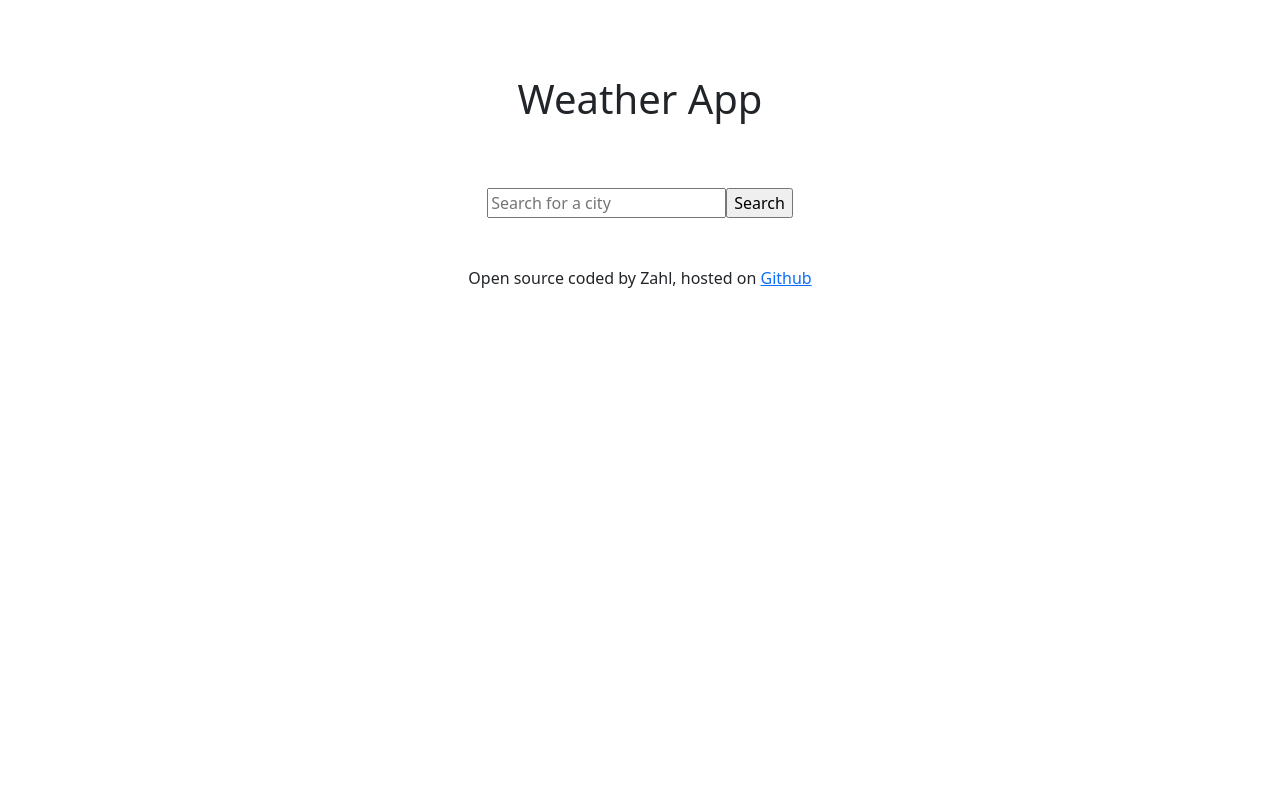
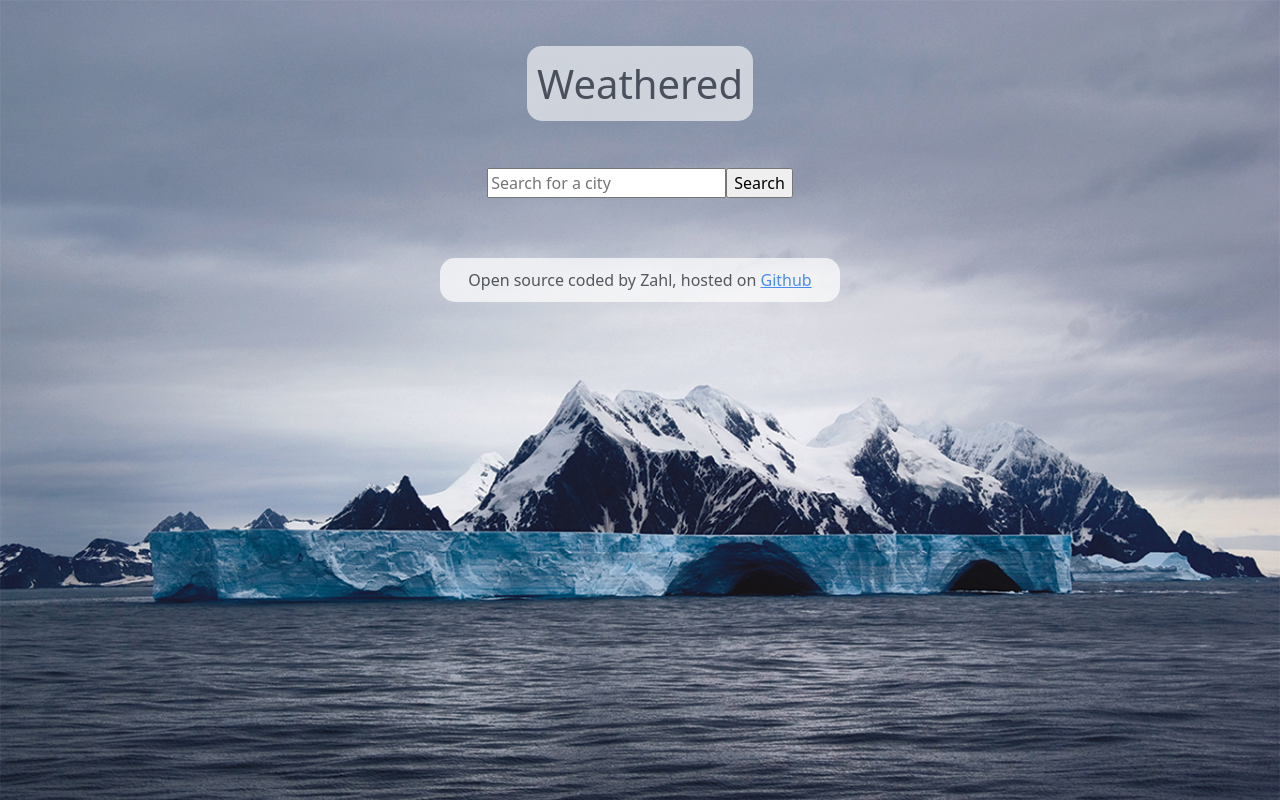
Before and after one commit to SZahl/React-weather, a React (Create React App) app: page / in a window 1280 px wide. Built offline with nearby package versions, Linux system fonts and the light colour scheme.

Commit message:
Updated css, added date to weather component

```diff
--- a/public/index.html
+++ b/public/index.html
@@ -9,7 +9,7 @@
       name="description"
       content="Web site created using create-react-app"
     />
-    <link rel="apple-touch-icon" href="%PUBLIC_URL%/logo192.png" />
+
     <!--
       manifest.json provides metadata used when your web app is installed on a
       user's mobile device or desktop. See https://developers.google.com/web/fundamentals/web-app-manifest/
--- a/src/App.css
+++ b/src/App.css
@@ -1,9 +1,40 @@
+body {
+  background-image: url("./Wallpaper.jpg");
+  background-size: cover;
+}
+
+h1 {
+  background-color: white;
+  border-radius: 15px;
+  opacity: 0.6;
+  max-width: 400px;
+  margin: auto;
+  text-align: center;
+  display: inline;
+  padding: 10px;
+  margin: 25px;
+}
+
 .App {
   text-align: center;
-
-  padding: 50px;
+  padding: 40px;
+  margin: 20px;
 }
 
-.App h1 {
-  margin: 25px;
+.Show-weather {
+  background-color: white;
+  border-radius: 15px;
+  opacity: 0.6;
+  max-width: 900px;
+  margin: auto;
 }
+
+.Footer {
+  background: white;
+  padding: 10px;
+  max-width: 400px;
+  text-align: center;
+  margin: auto;
+  border-radius: 15px;
+  opacity: 0.7;
+}
--- a/src/App.js
+++ b/src/App.js
@@ -5,10 +5,12 @@ import React from "react";
 export default function App() {
   return (
     <div className="App">
-      <h1>Weather App</h1>
+      <h1>Weathered</h1>
       <Search />
-      Open source coded by Zahl, hosted on{" "}
-      <a href="https://github.com/SZahl/React-weather-app">Github</a>
+      <div className="Footer">
+        Open source coded by Zahl, hosted on{" "}
+        <a href="https://github.com/SZahl/React-weather-app">Github</a>
+      </div>
     </div>
   );
 }
--- /dev/null
+++ b/src/FormattedDate.js
@@ -0,0 +1,28 @@
+import React from "react";
+
+export default function FormattedDate(props) {
+  let days = [
+    "Sunday",
+    "Monday",
+    "Tuesday",
+    "Wednesday",
+    "Thursday",
+    "Friday",
+    "Saturday",
+  ];
+  let day = days[props.date.getDay()];
+  let hours = props.date.getHours();
+  if (hours < 10) {
+    hours = `0${hours}`;
+  }
+
+  let minutes = props.date.getMinutes();
+  if (minutes < 10) {
+    minutes = `0${minutes}`;
+  }
+  return (
+    <div>
+      {day} {hours}:{minutes}
+    </div>
+  );
+}
--- a/src/Search.css
+++ b/src/Search.css
@@ -1,6 +1,15 @@
+img {
+  width: 150px;
+}
+
+.City {
+  font-size: 45px;
+}
+
 .Show-weather {
   text-align: center;
-  padding: 60px;
+  margin-top: 40px;
+  padding: 40px;
 }
 
 .Show-weather li {
@@ -8,5 +17,11 @@
 }
 
 .Search {
-  padding: 40px;
+  margin: 60px;
 }
+
+.temp {
+  font-size: 60px;
+  position: relative;
+  top: 20px;
+}
--- a/src/Search.js
+++ b/src/Search.js
@@ -1,4 +1,5 @@
 import React, { useState } from "react";
+import FormattedDate from "./FormattedDate";
 import axios from "axios";
 import "./Search.css";
 
@@ -7,27 +8,37 @@ export default function Search() {
   let [text, setText] = useState("");
 
   function handleResponse(response) {
+    let date = new Date(response.data.dt * 1000);
     return setText(
       <div className="Show-weather">
         <div className="Container">
           <div class="row">
             <div class="col-6">
               <ul>
-                <li> Temperature: {Math.round(response.data.main.temp)}°C </li>
+                <li>
+                  <div className="City">{response.data.name}</div>
+                </li>
                 <li>
                   <img
                     src={`http://openweathermap.org/img/wn/${response.data.weather[0].icon}@2x.png`}
                     alt={response.data.weather[0].main}
-                  />{" "}
+                  />
+                  <span className="temp">
+                    {Math.round(response.data.main.temp)}
+                  </span>
+                  °C
                 </li>
               </ul>
             </div>
 
-            <div class="col-4">
+            <div class="col-6">
               <ul>
-                <li>Description: {response.data.weather[0].main} </li>
-                <li>Humidity: {response.data.main.humidity}%</li>
-                <li>Wind: {Math.round(response.data.wind.speed)}km/h</li>
+                <li>
+                  <FormattedDate date={date} />
+                </li>
+                <li>{response.data.weather[0].main} </li>
+                <li>Humidity - {response.data.main.humidity}%</li>
+                <li>Wind - {Math.round(response.data.wind.speed)}km/h</li>
               </ul>
             </div>
           </div>
```
Also changed, not shown: public/manifest.json, src/Wallpaper.jpg.
